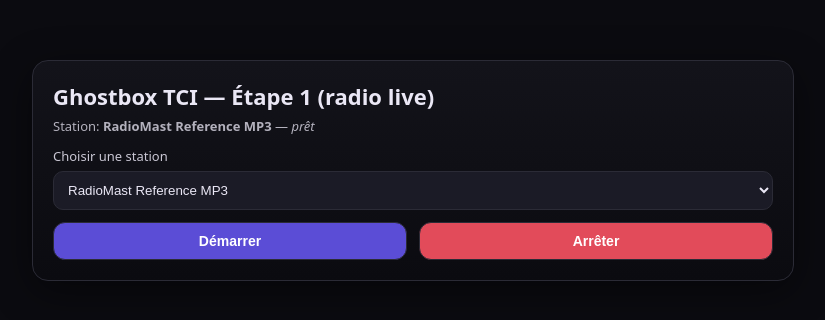
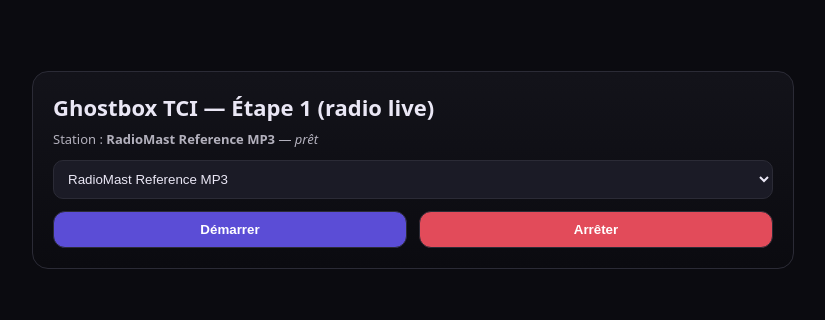
Before and after one commit to MadameFantomes/Ghostbox-tci, a Next.js app: page /app in a window 1280 px wide. Shown: the part 254-574 px from the top of the page, without its empty margins (227-1052 px from the left). Built offline with nearby package versions, Linux system fonts and the light colour scheme.

Commit message:
Update page.js

```diff
--- a/app/app/page.js
+++ b/app/app/page.js
@@ -1,12 +1,5 @@
 "use client";
-
 import { useRef, useState } from "react";
-
-/**
- * Étape 1 : jouer une radio live via <audio>.
- * - Station HTTPS CORS-friendly (RadioMast Reference).
- * - Pas encore de WebAudio/filtre/balayage : juste vérifier que le son sort.
- */
 
 const STATIONS = [
   { name: "RadioMast Reference MP3", url: "https://streams.radiomast.io/reference-mp3" },
@@ -19,75 +12,34 @@
   const [status, setStatus] = useState("prêt");
 
   async function play() {
-    const el = audioRef.current;
-    if (!el) return;
+    const el = audioRef.current; if (!el) return;
     el.src = STATIONS[idx].url;
     setStatus("connexion…");
-    try {
-      await el.play(); // nécessite un clic utilisateur
-      setStatus("lecture");
-    } catch (e) {
-      console.error(e);
-      setStatus("échec lecture (CORS/format)");
-    }
+    try { await el.play(); setStatus("lecture"); }
+    catch { setStatus("échec lecture (CORS/format)"); }
   }
 
   function stop() {
-    const el = audioRef.current;
-    if (!el) return;
-    el.pause();
-    el.src = "";
-    el.load();
-    setStatus("arrêté");
+    const el = audioRef.current; if (!el) return;
+    el.pause(); el.src = ""; el.load(); setStatus("arrêté");
   }
 
   return (
     <main style={{ minHeight: "100vh", display: "grid", placeItems: "center", padding: 24 }}>
-      <div style={{
-        width: "min(720px, 100%)",
-        background: "linear-gradient(180deg,#13131a,#0b0b10)",
-        border: "1px solid #2b2b36",
-        borderRadius: 16,
-        padding: 20,
-        boxShadow: "0 10px 40px rgba(0,0,0,0.45)"
-      }}>
-        <h1 style={{ marginTop: 0, marginBottom: 6, fontSize: 22 }}>Ghostbox TCI — Étape 1 (radio live)</h1>
-        <div style={{ opacity: 0.75, fontSize: 13, marginBottom: 12 }}>
-          Station: <strong>{STATIONS[idx].name}</strong> — <em>{status}</em>
+      <div style={{ width: "min(720px, 100%)", background: "linear-gradient(180deg,#13131a,#0b0b10)", border: "1px solid #2b2b36", borderRadius: 16, padding: 20 }}>
+        <h1 style={{ margin: 0, fontSize: 22 }}>Ghostbox TCI — Étape 1 (radio live)</h1>
+        <div style={{ opacity: 0.75, fontSize: 13, margin: "8px 0 12px" }}>
+          Station : <strong>{STATIONS[idx].name}</strong> — <em>{status}</em>
         </div>
-
-        <label style={{ display: "block", marginBottom: 12 }}>
-          <span style={{ display: "block", fontSize: 13, marginBottom: 6, opacity: 0.85 }}>Choisir une station</span>
-          <select
-            value={idx}
-            onChange={(e) => setIdx(Number(e.target.value))}
-            style={{ width: "100%", padding: 10, borderRadius: 10, background: "#1b1b26", color: "#eae7f5", border: "1px solid #2b2b36" }}
-          >
-            {STATIONS.map((s, i) => <option key={s.url} value={i}>{s.name}</option>)}
-          </select>
-        </label>
-
+        <select value={idx} onChange={(e)=>setIdx(Number(e.target.value))} style={{ width: "100%", padding: 10, borderRadius: 10, background: "#1b1b26", color: "#eae7f5", border: "1px solid #2b2b36", marginBottom: 12 }}>
+          {STATIONS.map((s,i)=><option key={s.url} value={i}>{s.name}</option>)}
+        </select>
         <div style={{ display: "grid", gridTemplateColumns: "1fr 1fr", gap: 12 }}>
-          <button onClick={play} style={btn("#5b4dd6", "#6a5cf0")}>Démarrer</button>
-          <button onClick={stop} style={btn("#e24b5a", "#ff5b6c")}>Arrêter</button>
+          <button onClick={play} style={{cursor:"pointer",border:"1px solid #2b2b36",borderRadius:12,padding:"10px 14px",fontWeight:600,background:"#5b4dd6",color:"#fff"}}>Démarrer</button>
+          <button onClick={stop}  style={{cursor:"pointer",border:"1px solid #2b2b36",borderRadius:12,padding:"10px 14px",fontWeight:600,background:"#e24b5a",color:"#fff"}}>Arrêter</button>
         </div>
-
-        {/* Élément audio caché qui joue la radio */}
         <audio ref={audioRef} crossOrigin="anonymous" preload="none" style={{ display: "none" }} />
       </div>
     </main>
   );
 }
-
-function btn(bg) {
-  return {
-    cursor: "pointer",
-    border: "1px solid #2b2b36",
-    borderRadius: 12,
-    padding: "10px 14px",
-    fontWeight: 600,
-    fontSize: 14,
-    background: bg,
-    color: "#fff"
-  };
-}
```
